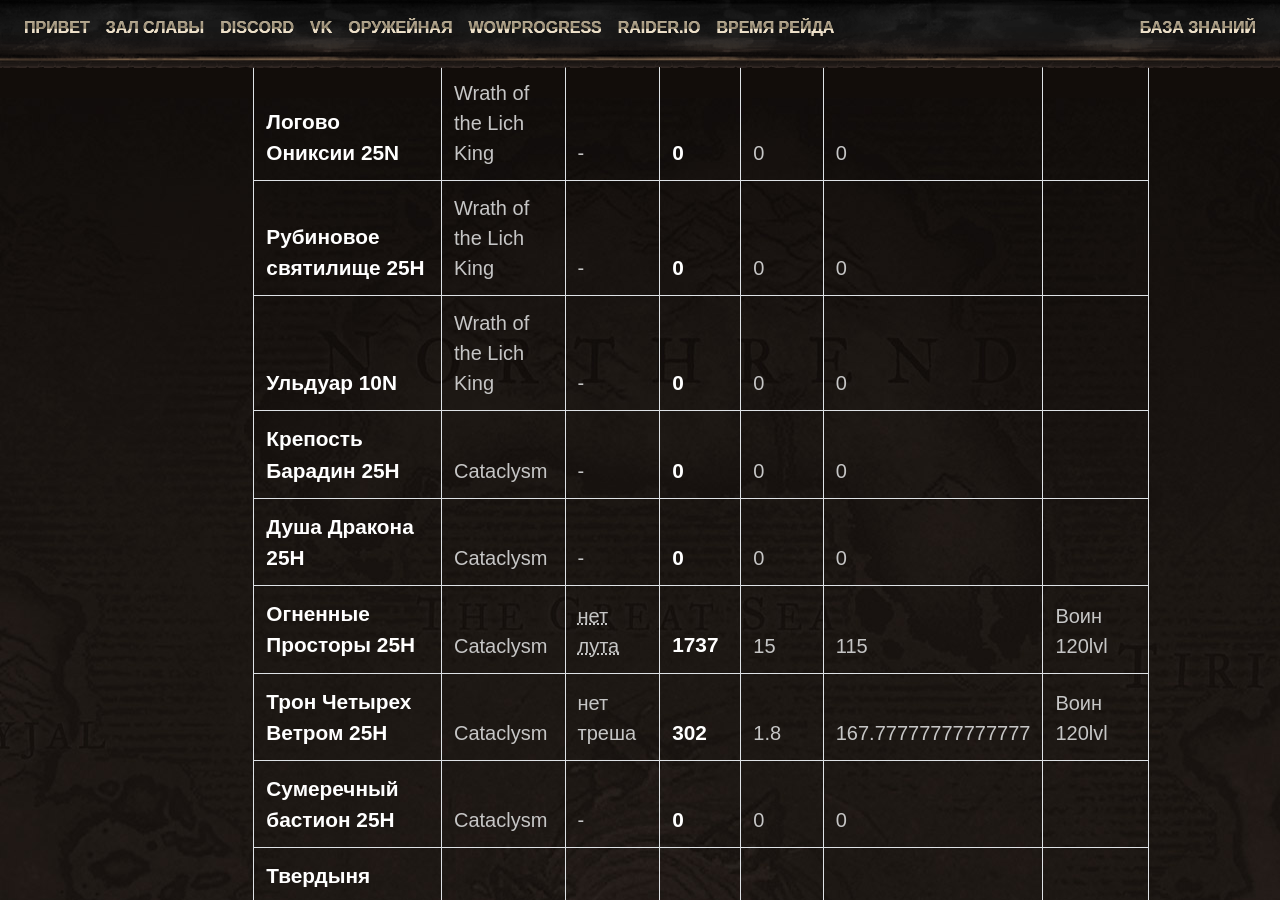
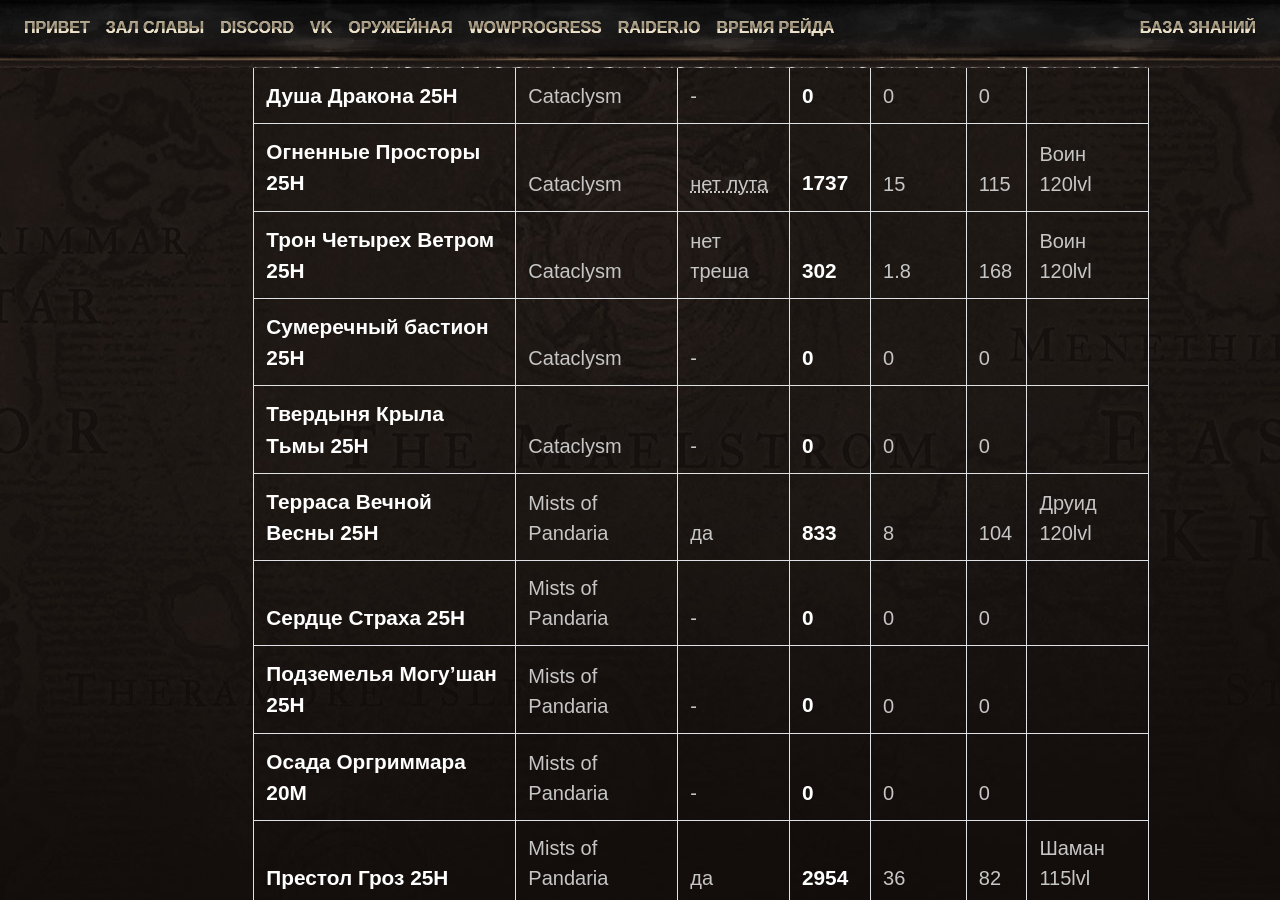
Before and after one commit to forestguild/website, a Jekyll site: the page built from wiki/goldfarm.md, in a window 1280 px wide and 900 px high, scrolled down 3394 px. Built offline with Jekyll 4.4.1, drawn with Linux system fonts in a browser that asks for light colours; some web fonts are replaced; a script that is not in the unit is left out; comment, search, counter and statistics services are not loaded.

Commit message:
goldfarm - bugfix

```diff
--- a/wiki/goldfarm.md
+++ b/wiki/goldfarm.md
@@ -64,7 +64,7 @@
 {%- else -%}
 {%- assign time = 1 | plus: 0 -%}
 {%- endif -%}
-| **{{ raid.name }}** | {{ raid.addon }} | {{ raid.trash }} | **{{ raid.gold }}** | {{ raid.time }} | {{ raid.gold | divided_by: time }} | {% if gold > 0 %}{{ raid.runner |default: 'Друид 120lvl' }}{% endif %} |
+| **{{ raid.name }}** | {{ raid.addon }} | {{ raid.trash }} | **{{ raid.gold }}** | {{ raid.time }} | {{ raid.gold | divided_by: time | round }} | {% if gold > 0 %}{{ raid.runner |default: 'Друид 120lvl' }}{% endif %} |
 {% endfor %}
 
 <hr>
```
Also changed, not shown: other parts of wiki/goldfarm.md (+1 -1 lines).
